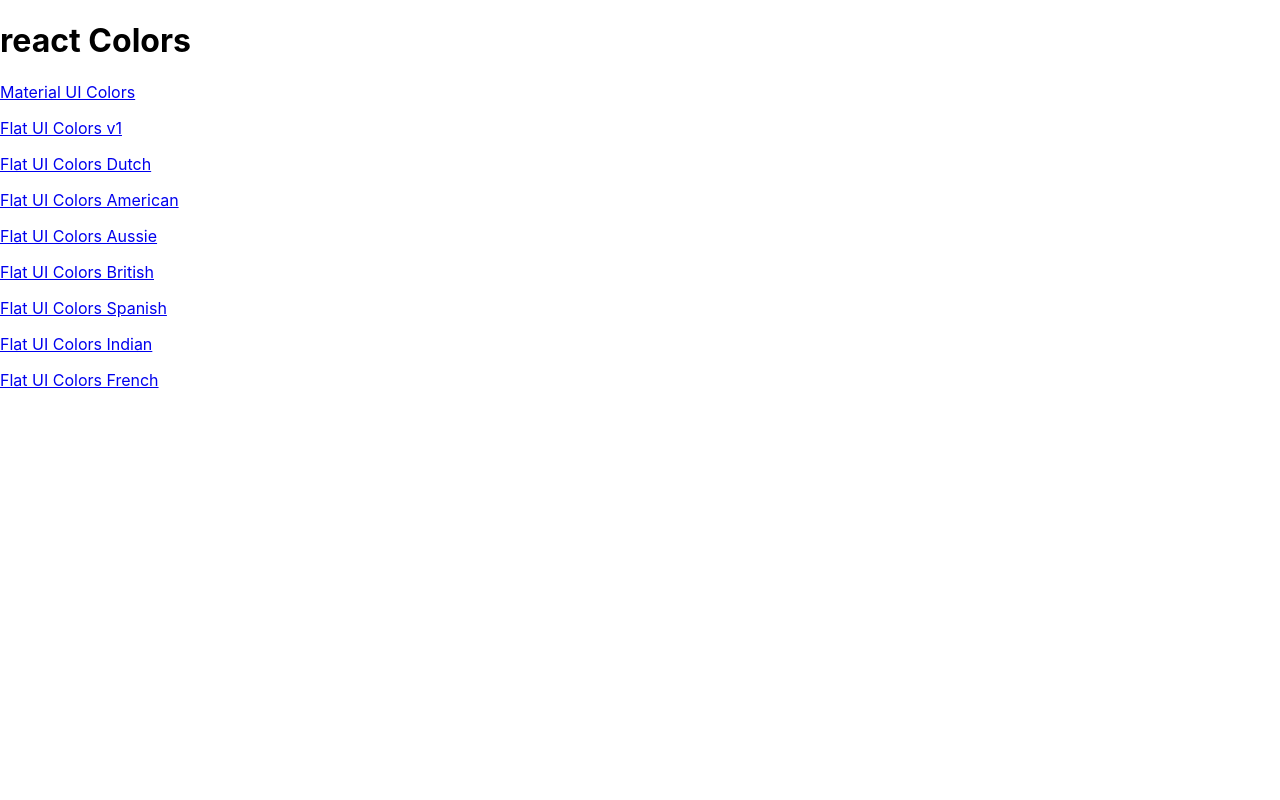
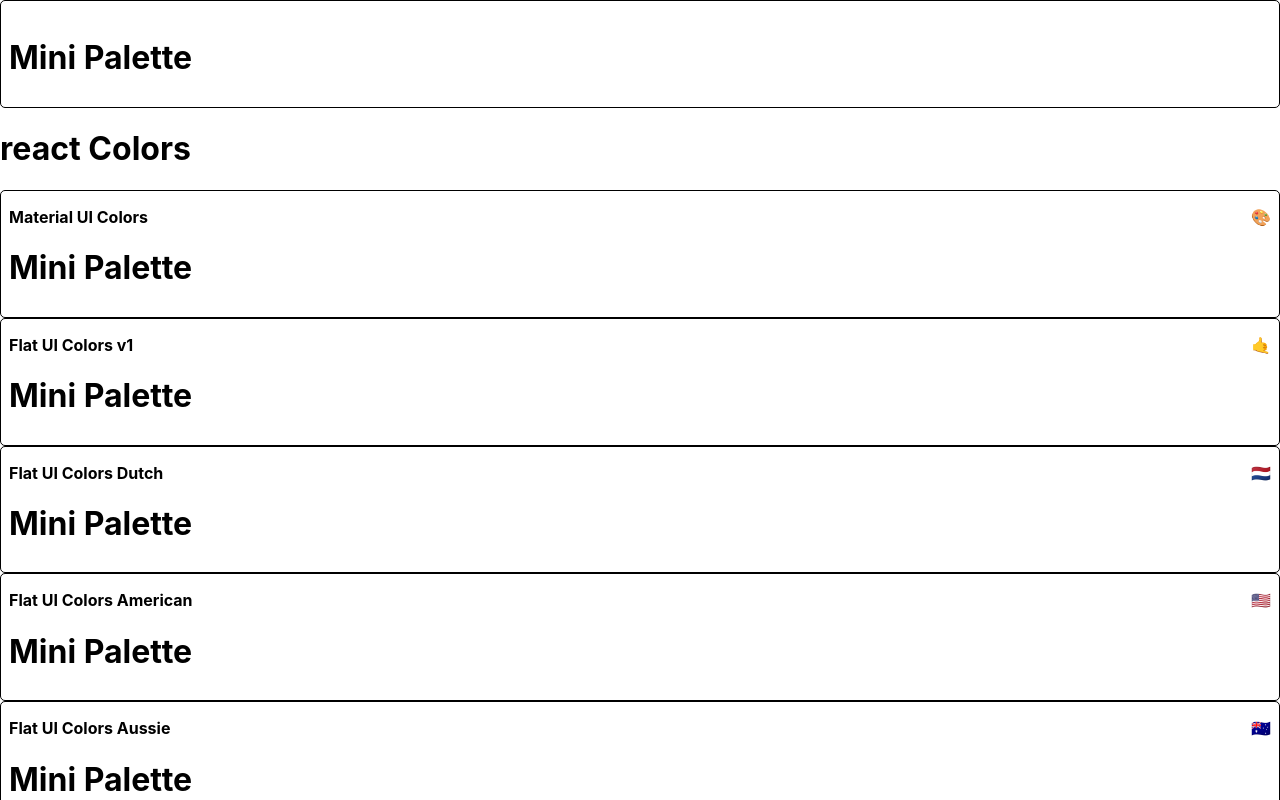
Before and after one commit to jayBCodingMachine/colors-app, a React (Create React App) app: page / in a window 1280 px wide. Shown: the top 800 px of the page. Built offline with nearby package versions, Linux system fonts and the light colour scheme.

Commit message:
Start styling MiniPalette

```diff
--- a/package.json
+++ b/package.json
@@ -5,6 +5,7 @@
   "dependencies": {
     "@material-ui/core": "^4.11.4",
     "@material-ui/icons": "^4.11.2",
+    "@material-ui/styles": "^4.11.4",
     "@testing-library/jest-dom": "^5.11.4",
     "@testing-library/react": "^11.1.0",
     "@testing-library/user-event": "^12.1.10",
--- /dev/null
+++ b/src/MiniPalette.js
@@ -0,0 +1,48 @@
+import React from "react";
+import { withStyles } from "@material-ui/core/styles";
+
+const styles = {
+	root: {
+		backgroundColor: "white",
+		border: "1px solid black",
+		borderRadius: "5px",
+		padding: "0.5rem",
+		position: "relative",
+		overflow: "hidden",
+		"&:hover": {
+			cursor: "pointer",
+		},
+	},
+	colors: {
+		backgroundColor: "grey",
+	},
+	title: {
+		display: "flex",
+		justifyContent: "space-between",
+		alignItems: "center",
+		margin: "0",
+		color: "black",
+		paddingTop: "0.5rem",
+		fontSize: "1rem",
+		position: "relative",
+	},
+	emoji: {
+		marginLeft: "0.5rem",
+		fontSize: "1.5rem",
+	},
+};
+
+function MiniPalette(props) {
+	const { classes, paletteName, id, emoji } = props;
+	return (
+		<div className={classes.root}>
+			<div className={classes.colors} />
+			<h5 className={classes.title}>
+				{paletteName} <span>{emoji}</span>
+			</h5>
+			<h1>Mini Palette</h1>
+		</div>
+	);
+}
+
+export default withStyles(styles)(MiniPalette);
--- a/src/PaletteList.js
+++ b/src/PaletteList.js
@@ -1,16 +1,16 @@
 import React, { Component } from "react";
 import { Link } from "react-router-dom";
+import MiniPalette from "./MiniPalette";
 
 export default class PaletteList extends Component {
 	render() {
 		const { palettes } = this.props;
 		return (
 			<div>
+				<MiniPalette />
 				<h1>react Colors</h1>
 				{palettes.map((palette) => (
-					<Link to={`/palette/${palette.id}`}>
-						<p>{palette.paletteName}</p>
-					</Link>
+					<MiniPalette {...palette} />
 				))}
 			</div>
 		);
```
